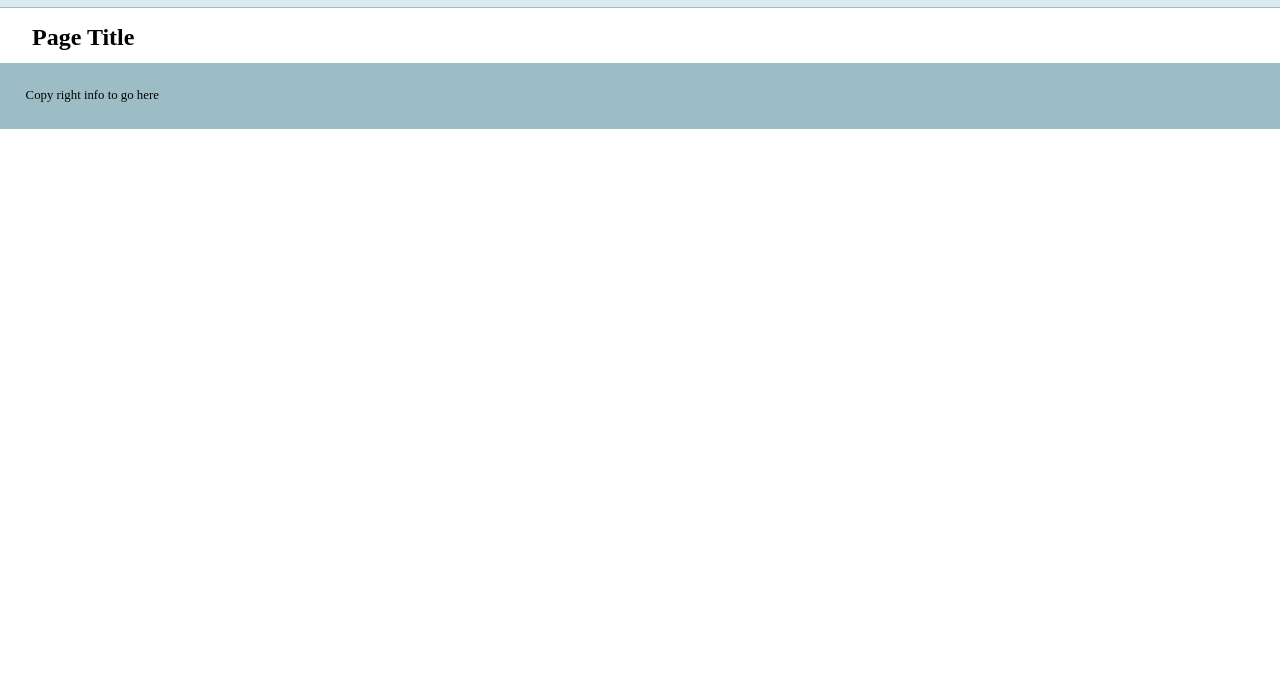
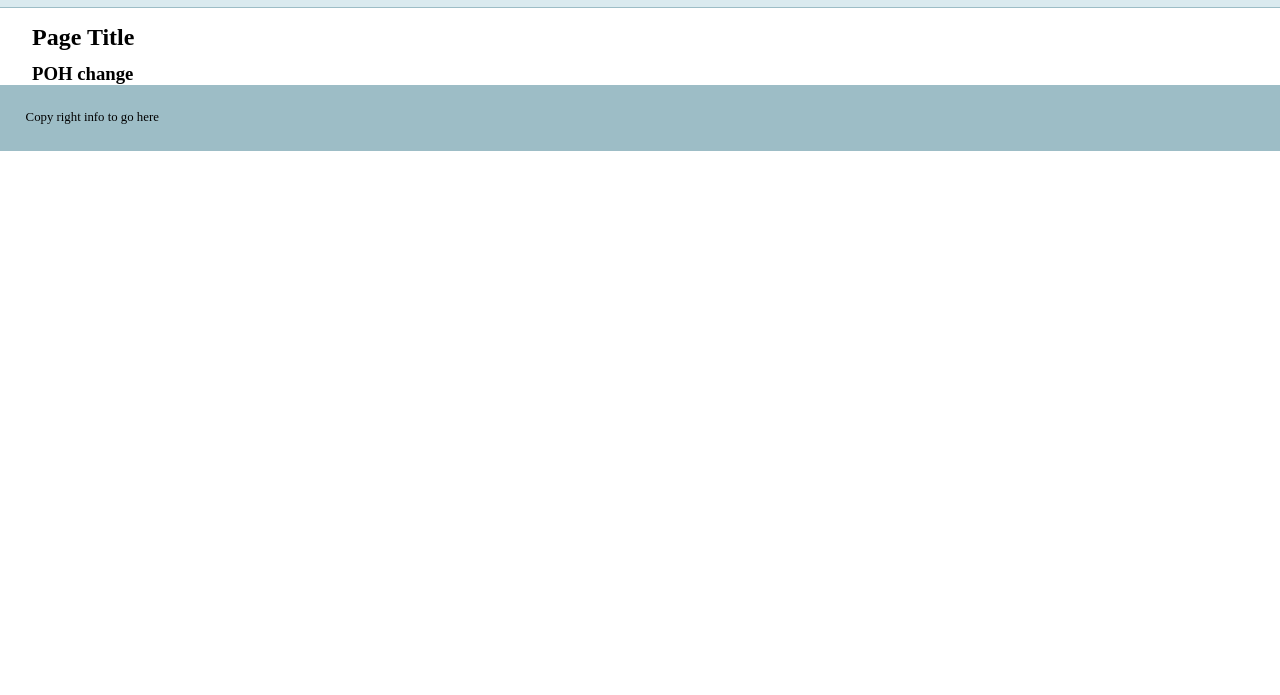
Before and after one commit to padraicohora/git-basics, a plain HTML site: page index.html in a window 1280 px wide. Shown: the part 105-800 px from the top of the page. Drawn offline with nearby package versions, Linux system fonts and the light colour scheme.

Commit message:
test to see if git push works

```diff
--- a/index.html
+++ b/index.html
@@ -23,6 +23,7 @@
     </nav>
     <main>
         <h2>Page Title</h2>
+        <h3>POH change</h3>
     </main>
     <footer>
         Copy right info to go here
```
